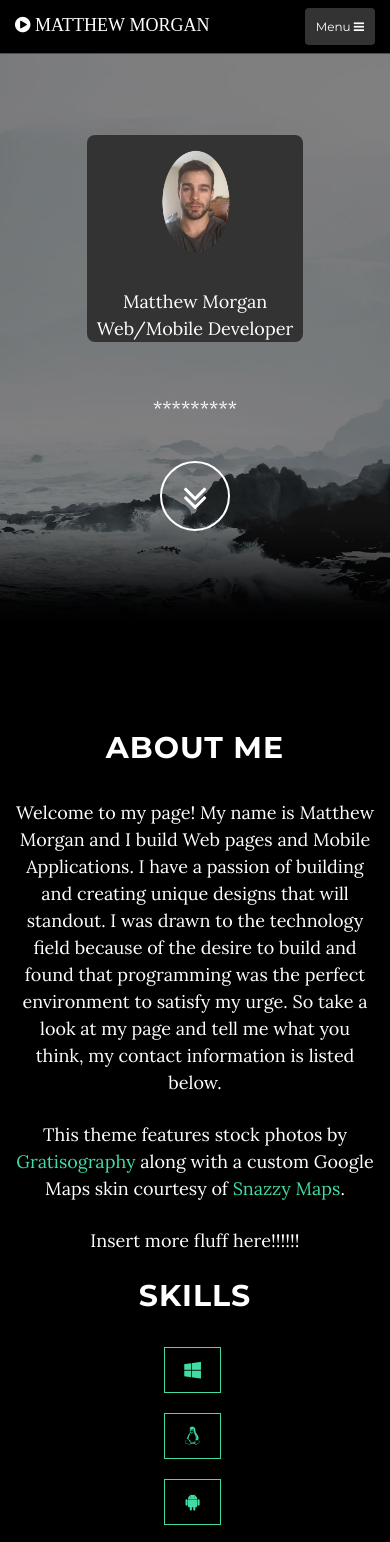
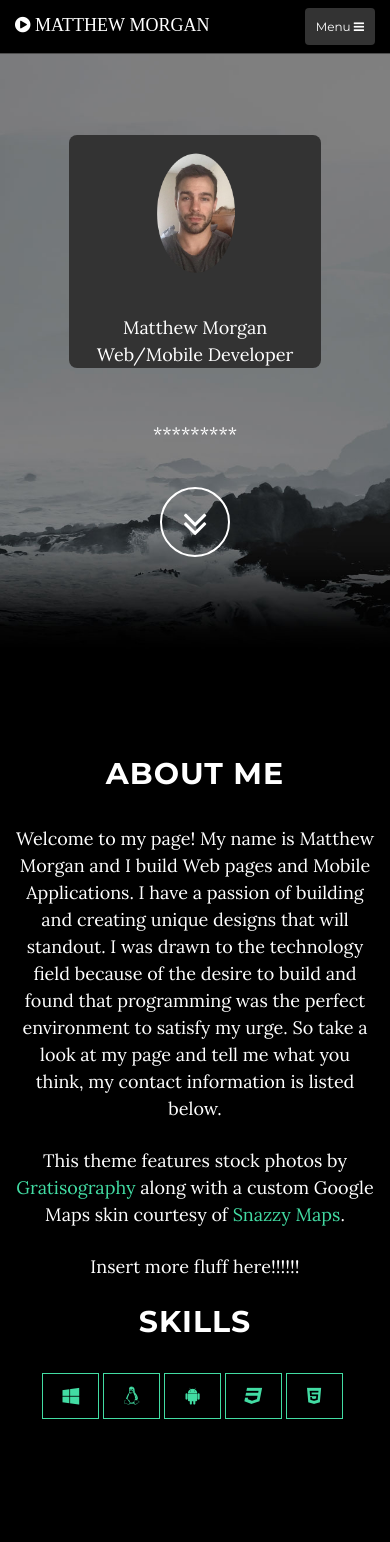
Before and after one commit to mjm33321/mjm33321.github.io, a plain HTML site: page index.html in a window 390 px wide. Shown: the top 1542 px of the page. Drawn offline with nearby package versions, Linux system fonts and the light colour scheme.

Commit message:
Update grayscale.css

```diff
--- a/css/grayscale.css
+++ b/css/grayscale.css
@@ -166,7 +166,7 @@ a:focus {
   display: block;
   margin: auto;
   background-color: #333333;
-  width: 60%;
+  width: 70%;
   border-radius: 8px;
 }
 .profile-pic {
@@ -301,7 +301,7 @@ ul.banner-social-buttons {
 }
 @media (max-width: 767px) {
   ul.banner-social-buttons li {
-    display: block;
+    display:inline-block;
     margin-bottom: 20px;
     padding: 0;
   }
```
